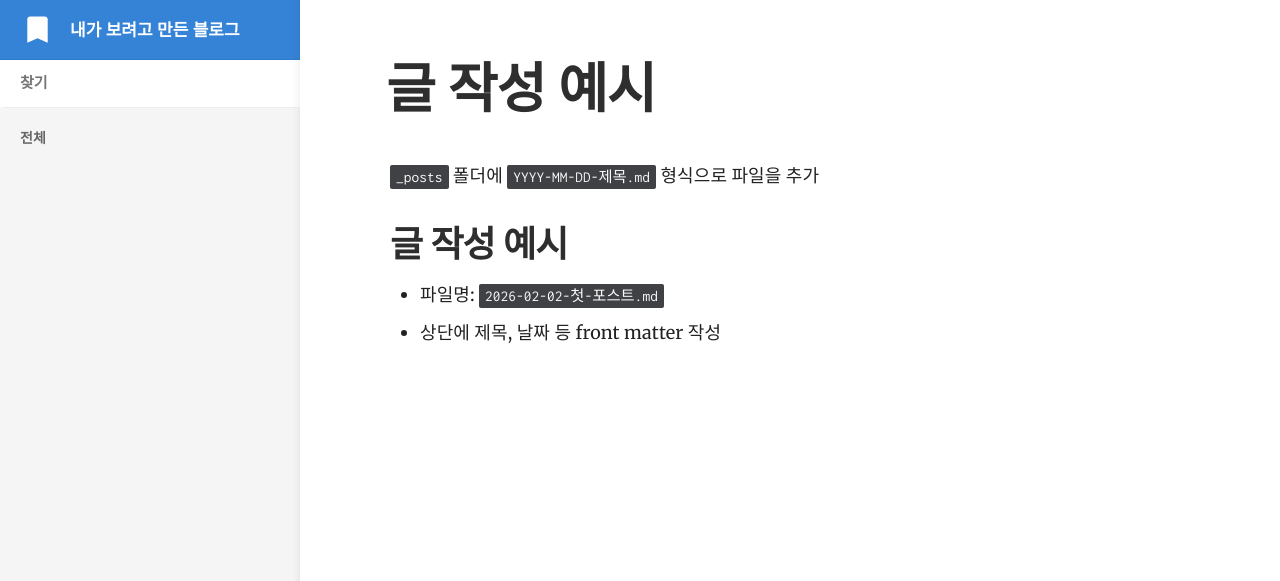
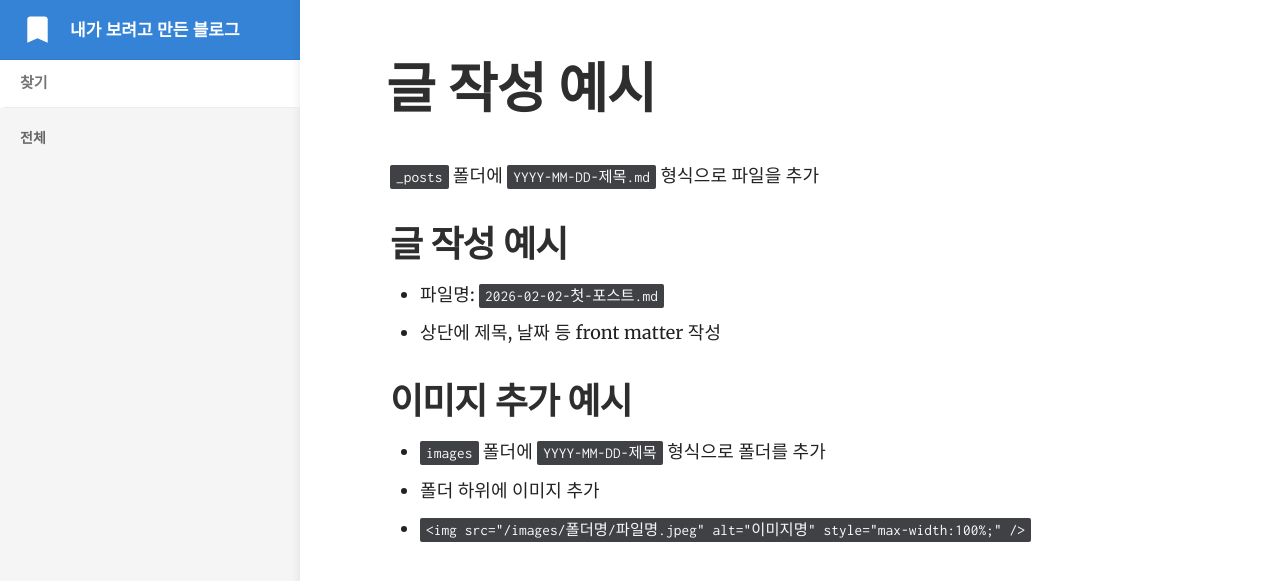
Before and after one commit to mooooonmin/mooooonmin.github.io, a Jekyll site: the page built from _posts/2026-02-02-글_작성_예시.md, in a window 1280 px wide. Shown: the top 581 px of the page. Built offline with Jekyll 4.4.1, drawn with Linux system fonts in a browser that asks for light colours.

Commit message:
이미지 넣는 방법 추가

```diff
--- a/_posts/2026-02-02-글_작성_예시.md
+++ b/_posts/2026-02-02-글_작성_예시.md
@@ -9,3 +9,9 @@ date: 2026-02-02 00:00:00 +0900
 
 - 파일명: `2026-02-02-첫-포스트.md`
 - 상단에 제목, 날짜 등 front matter 작성
+
+## 이미지 추가 예시
+
+- `images` 폴더에 `YYYY-MM-DD-제목` 형식으로 폴더를 추가
+- 폴더 하위에 이미지 추가
+- `<img src="/images/폴더명/파일명.jpeg" alt="이미지명" style="max-width:100%;"  />`
```
